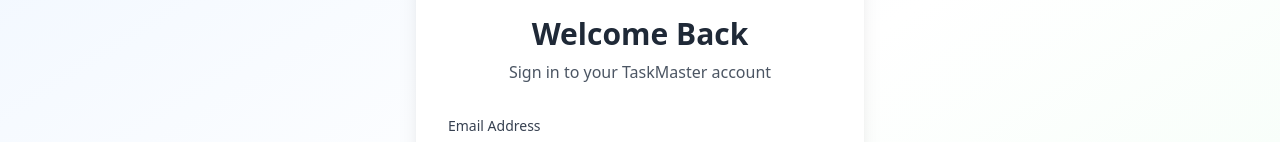
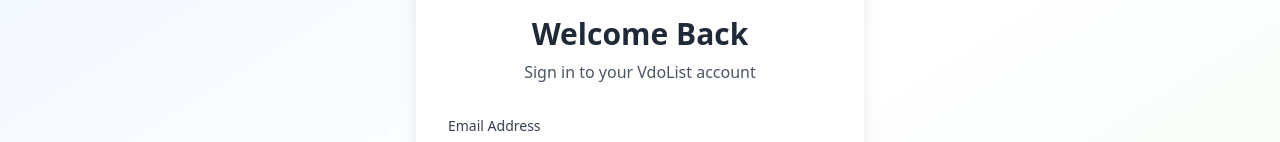
Before and after one commit to vikrantan5/project, a React (Vite) app: page / in a window 1280 px wide. Shown: the part 220-362 px from the top of the page. Built offline with nearby package versions, Linux system fonts and the light colour scheme; no server answers.

Commit message:
Update LoginForm.tsx

```diff
--- a/src/components/Auth/LoginForm.tsx
+++ b/src/components/Auth/LoginForm.tsx
@@ -37,7 +37,7 @@
             <LogIn className="w-8 h-8 text-blue-600" />
           </div>
           <h2 className="text-3xl font-bold text-gray-800">Welcome Back</h2>
-          <p className="text-gray-600 mt-2">Sign in to your TaskMaster account</p>
+          <p className="text-gray-600 mt-2">Sign in to your VdoList account</p>
         </div>
 
         {error && (
```
